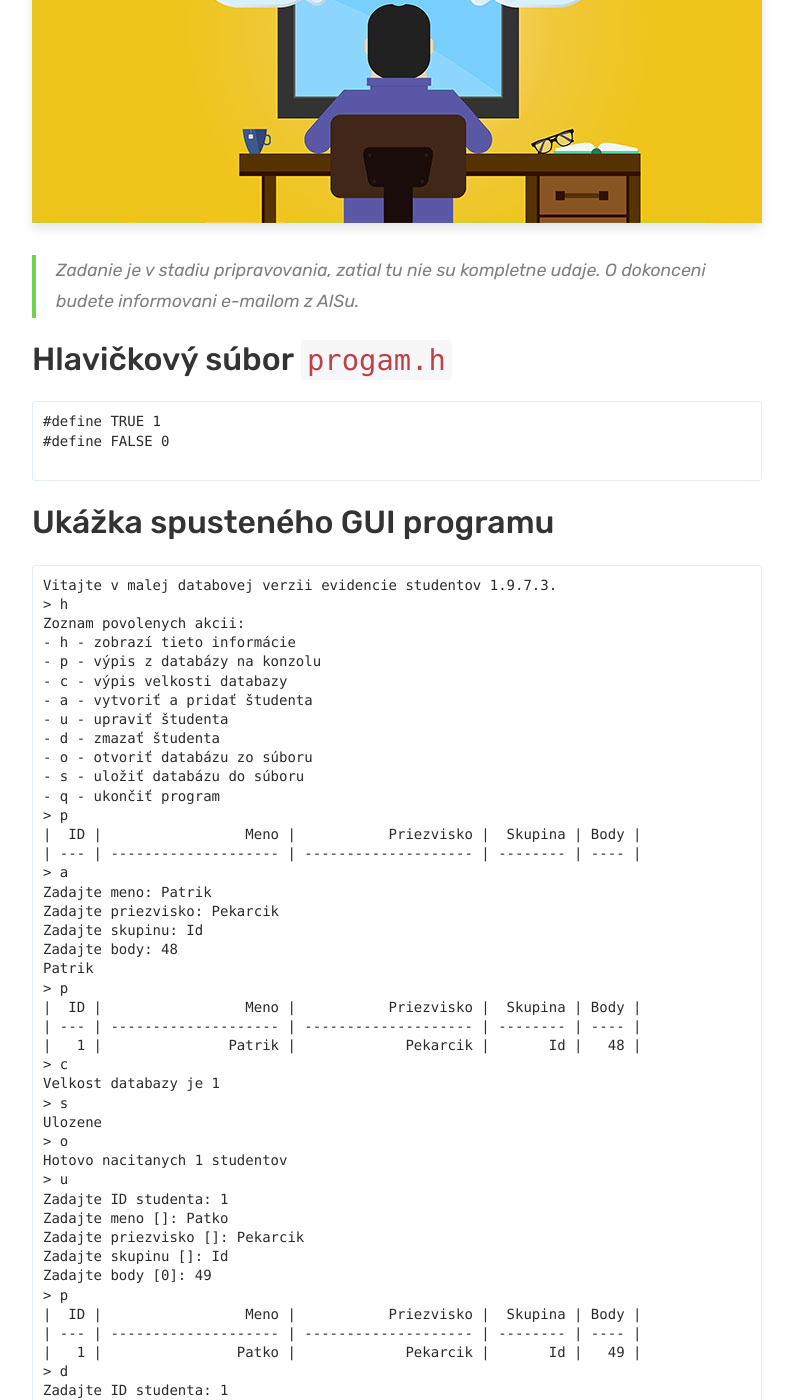
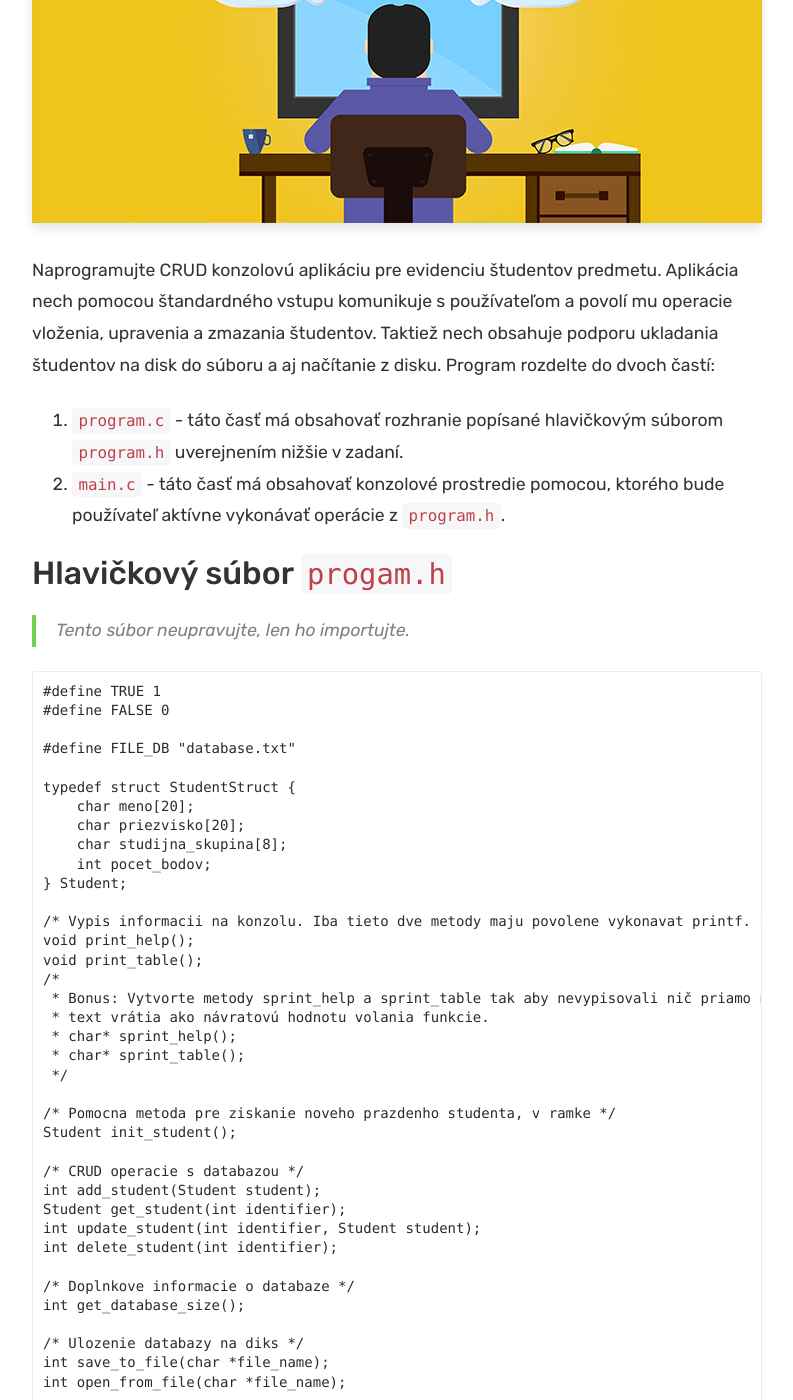
Before and after one commit to ppatrik/ppatrik.github.io, a Jekyll site: the page built from _posts/2019-12-06-JAC-Projekt2.md, in a window 1280 px wide and 1400 px high, scrolled down 466 px. Shown: the whole window, without its empty margins (243-1036 px from the left). Built offline with Jekyll 4.4.1, drawn with Linux system fonts in a browser that asks for light colours; comment, search, counter and statistics services are not loaded; some of the changed text lies outside the part shown.

Commit message:
Update 2019-12-06-JAC-Projekt2.md

````diff
--- a/_posts/2019-12-06-JAC-Projekt2.md
+++ b/_posts/2019-12-06-JAC-Projekt2.md
@@ -6,17 +6,55 @@ image: /assets/images/JAC.jpg
 author: ppatrik
 ---
 
-> Zadanie je v stadiu pripravovania, zatial tu nie su kompletne udaje. O dokonceni budete informovani e-mailom z AISu.
+Naprogramujte CRUD konzolovú aplikáciu pre evidenciu študentov predmetu. Aplikácia nech pomocou štandardného vstupu komunikuje s používateľom a povolí mu operacie vloženia, upravenia a zmazania študentov. Taktiež nech obsahuje podporu ukladania študentov na disk do súboru a aj načítanie z disku. Program rozdelte do dvoch častí:
+1. `program.c` - táto časť má obsahovať rozhranie popísané hlavičkovým súborom `program.h` uverejnením nižšie v zadaní.
+2. `main.c` - táto časť má obsahovať konzolové prostredie pomocou, ktorého bude používateľ aktívne vykonávať operácie z `program.h`.
 
 ## Hlavičkový súbor `progam.h`
+
+> Tento súbor neupravujte, len ho importujte.
 
 ```
 #define TRUE 1
 #define FALSE 0
 
+#define FILE_DB "database.txt"
+
+typedef struct StudentStruct {
+    char meno[20];
+    char priezvisko[20];
+    char studijna_skupina[8];
+    int pocet_bodov;
+} Student;
+
+/* Vypis informacii na konzolu. Iba tieto dve metody maju povolene vykonavat printf. */
+void print_help();
+void print_table();
+/*
+ * Bonus: Vytvorte metody sprint_help a sprint_table tak aby nevypisovali nič priamo na konzolu ale,
+ * text vrátia ako návratovú hodnotu volania funkcie.
+ * char* sprint_help();
+ * char* sprint_table();
+ */
+
+/* Pomocna metoda pre ziskanie noveho prazdenho studenta, v ramke */
+Student init_student();
+
+/* CRUD operacie s databazou */
+int add_student(Student student);
+Student get_student(int identifier);
+int update_student(int identifier, Student student);
+int delete_student(int identifier);
+
+/* Doplnkove informacie o databaze */
+int get_database_size();
+
+/* Ulozenie databazy na diks */
+int save_to_file(char *file_name);
+int open_from_file(char *file_name);
 ```
 
-## Ukážka spusteného GUI programu
+## Ukážka spusteného konzolového GUI programu
 
 ```
 Vitajte v malej databovej verzii evidencie studentov 1.9.7.3.
@@ -76,6 +114,17 @@ Vypracovať do 24.12.2019 22:00.
 
 ## Spôsob hodnotenia
 
-TBD
+1. časť (max. 8 bodov)
+  - Implementovanie všetkých metód podľa hlavičkového súboru: 1b
+  - Implementácia efektívnej databázovej štruktúry: 2b
+  - Implementácia CRUD operácií: 3b
+  - Návrh štruktúry súboru: 1b
+  - Ukladanie do súbora a čítanie zo súbora: 1b
+2. časť (max. 4 bodov)
+  - Funkčné GUI: 2b
+  - Všetky podporované operácie GUI popísané v helpe: 1b
+  - GUI stále vypíše čo má používateľ vložiť (User Experience): 1b
+Bonus:
+  - Implementácia `sprint_*`: 1b
 
 Za každý oneskorený deň odovzdania je zrážka -0,5 boda.
````
